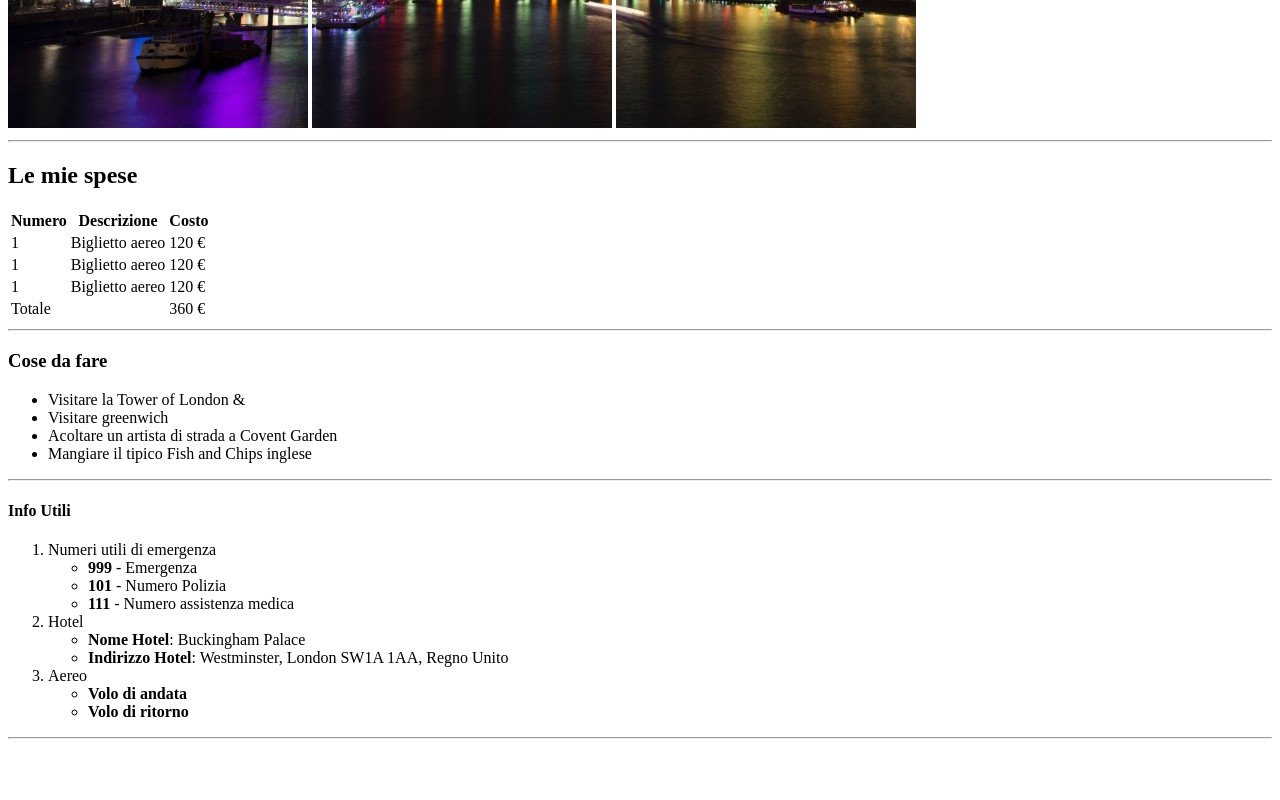
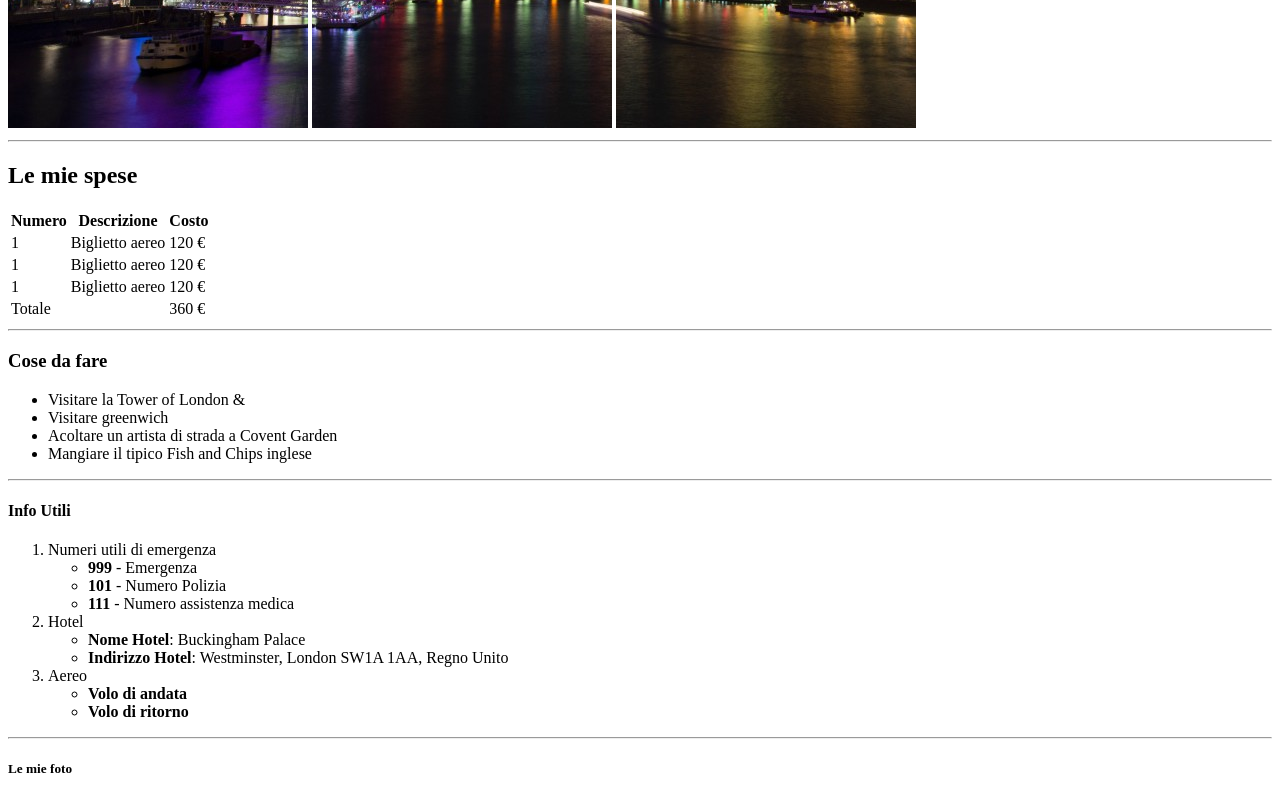
Before and after one commit to LordAnthrax94/html-london-trip, a plain HTML site: page index.html in a window 1280 px wide. Shown: the part 538-1338 px from the top of the page. Before the commit the page ends 1285 px from the top, so only its background shows below. Drawn offline with Linux system fonts and the light colour scheme.

Commit message:
Sesto Commit

```diff
--- a/index.html
+++ b/index.html
@@ -121,6 +121,8 @@
   <hr>
 
   <footer>
+    <h5>Le mie foto</h5>
+
 
 
   </footer>
```
Also changed, not shown: 1 other file.
